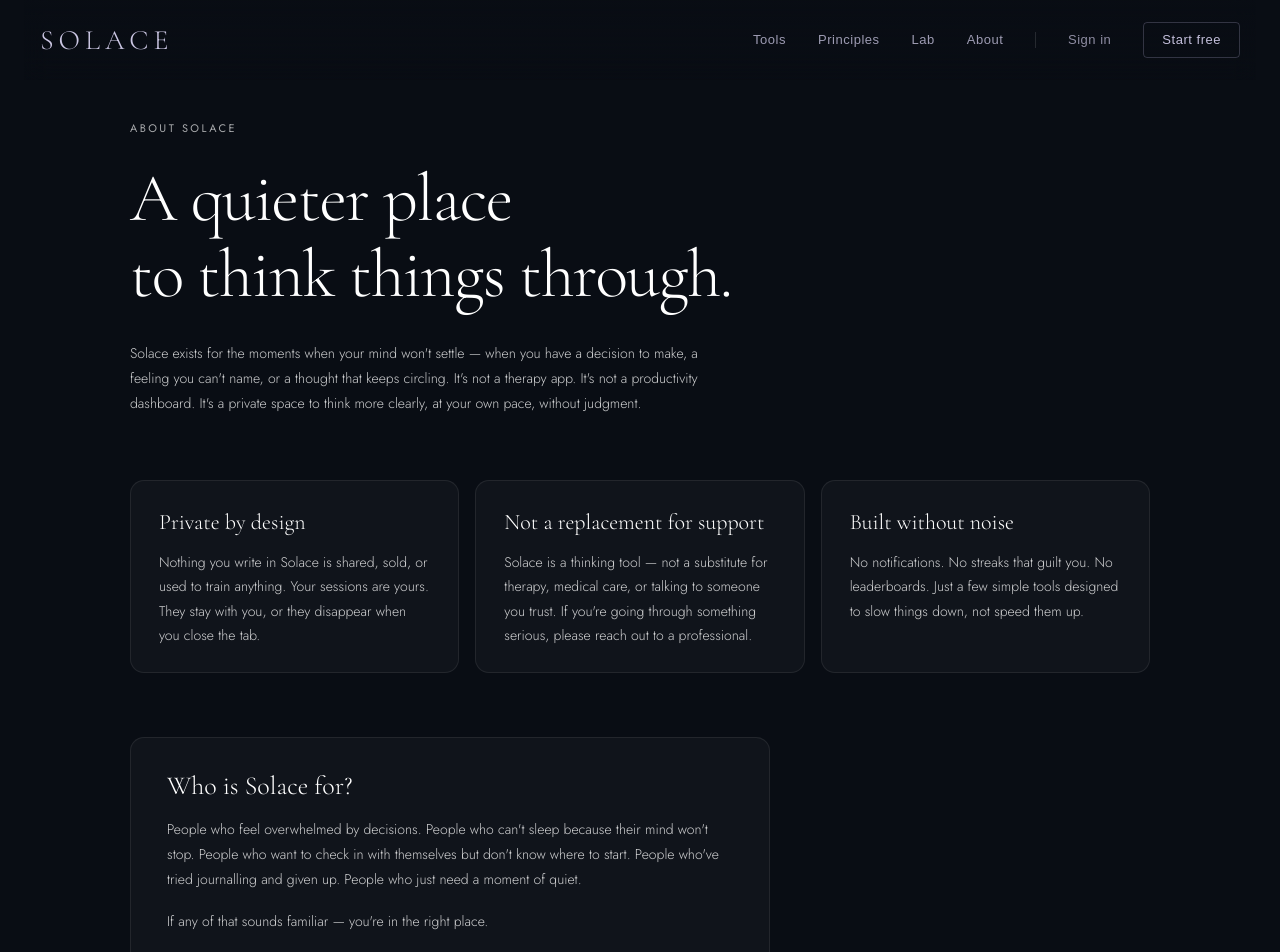
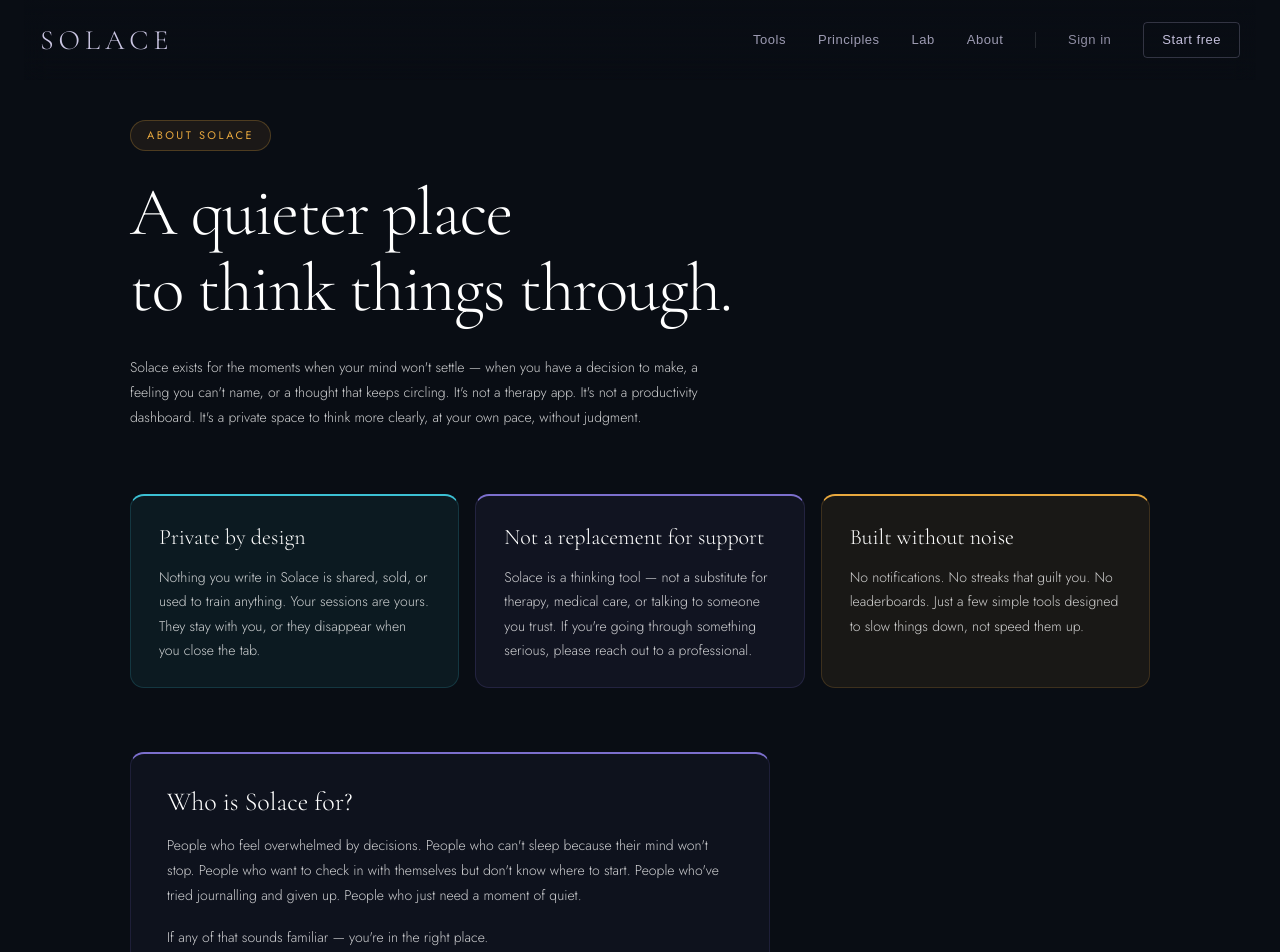
Before and after one commit to salsotk1973/solace, a Next.js app: page /about in a window 1280 px wide. Shown: the top 952 px of the page. Built offline with nearby package versions, Linux system fonts and the light colour scheme; no server answers.

Commit message:
Polish: colour accents on About + Principles, text readability fix on Lab

```diff
--- a/app/(main)/about/page.tsx
+++ b/app/(main)/about/page.tsx
@@ -1,11 +1,36 @@
 import { Metadata } from 'next'
 import PageShell from '@/components/PageShell'
-import { TEXT_COLOURS, FONT_SIZE } from '@/lib/design-tokens'
+import {
+  TEXT_COLOURS,
+  FONT_SIZE,
+  CATEGORY_COLOURS,
+  getToolColour,
+  glassBackground,
+  glassBorder,
+} from '@/lib/design-tokens'
 
 export const metadata: Metadata = {
   title: 'About Solace — A calmer way to think clearly',
   description: 'Solace is a private digital space to help you think more clearly, make decisions with less noise, and check in with yourself — without judgment.',
 }
+
+const cards = [
+  {
+    slug: 'breathing',
+    heading: 'Private by design',
+    body: 'Nothing you write in Solace is shared, sold, or used to train anything. Your sessions are yours. They stay with you, or they disappear when you close the tab.',
+  },
+  {
+    slug: 'choose',
+    heading: 'Not a replacement for support',
+    body: "Solace is a thinking tool — not a substitute for therapy, medical care, or talking to someone you trust. If you're going through something serious, please reach out to a professional.",
+  },
+  {
+    slug: 'focus',
+    heading: 'Built without noise',
+    body: 'No notifications. No streaks that guilt you. No leaderboards. Just a few simple tools designed to slow things down, not speed them up.',
+  },
+]
 
 export default function AboutPage() {
   return (
@@ -18,18 +43,23 @@ export default function AboutPage() {
         boxSizing: 'border-box',
       }}>
 
-        {/* Eyebrow */}
-        <p style={{
+        {/* Eyebrow pill */}
+        <div style={{
+          display: 'inline-flex',
+          padding: '6px 16px',
+          borderRadius: 999,
+          border: `0.5px solid rgba(${CATEGORY_COLOURS.clarity.rgb}, 0.25)`,
+          background: `rgba(${CATEGORY_COLOURS.clarity.rgb}, 0.08)`,
           fontFamily: "'Jost', sans-serif",
           fontWeight: 400,
           fontSize: `${FONT_SIZE.eyebrow}px`,
           letterSpacing: '0.22em',
-          textTransform: 'uppercase',
-          color: TEXT_COLOURS.secondary,
+          textTransform: 'uppercase' as const,
+          color: CATEGORY_COLOURS.clarity.hex,
           margin: '0 0 24px',
         }}>
           About Solace
-        </p>
+        </div>
 
         {/* Headline */}
         <h1 style={{
@@ -59,32 +89,20 @@ export default function AboutPage() {
           Solace exists for the moments when your mind won&apos;t settle — when you have a decision to make, a feeling you can&apos;t name, or a thought that keeps circling. It&apos;s not a therapy app. It&apos;s not a productivity dashboard. It&apos;s a private space to think more clearly, at your own pace, without judgment.
         </p>
 
-        {/* Section: What it is */}
+        {/* 3 info cards */}
         <div style={{
           display: 'grid',
           gridTemplateColumns: 'repeat(auto-fit, minmax(280px, 1fr))',
           gap: 16,
           marginBottom: 64,
         }}>
-          {[
-            {
-              heading: 'Private by design',
-              body: 'Nothing you write in Solace is shared, sold, or used to train anything. Your sessions are yours. They stay with you, or they disappear when you close the tab.',
-            },
-            {
-              heading: 'Not a replacement for support',
-              body: "Solace is a thinking tool — not a substitute for therapy, medical care, or talking to someone you trust. If you're going through something serious, please reach out to a professional.",
-            },
-            {
-              heading: 'Built without noise',
-              body: 'No notifications. No streaks that guilt you. No leaderboards. Just a few simple tools designed to slow things down, not speed them up.',
-            },
-          ].map(card => (
+          {cards.map(card => (
             <div key={card.heading} style={{
               borderRadius: 14,
               padding: '28px 28px 24px',
-              background: 'rgba(255,255,255,0.03)',
-              border: '0.5px solid rgba(255,255,255,0.08)',
+              background: glassBackground(card.slug, 0.07),
+              border: `0.5px solid ${glassBorder(card.slug, 0.18)}`,
+              borderTop: `2px solid ${getToolColour(card.slug)}`,
               boxSizing: 'border-box',
             }}>
               <h2 style={{
@@ -111,13 +129,14 @@ export default function AboutPage() {
           ))}
         </div>
 
-        {/* Section: Who it's for */}
+        {/* Who is Solace for? */}
         <div style={{
           maxWidth: 640,
           borderRadius: 14,
           padding: '32px 36px',
-          background: 'rgba(255,255,255,0.03)',
-          border: '0.5px solid rgba(255,255,255,0.08)',
+          background: glassBackground('choose', 0.05),
+          border: `0.5px solid ${glassBorder('choose', 0.15)}`,
+          borderTop: `2px solid ${CATEGORY_COLOURS.decide.hex}`,
           marginBottom: 64,
         }}>
           <h2 style={{
--- a/app/(main)/lab/page.tsx
+++ b/app/(main)/lab/page.tsx
@@ -4,6 +4,7 @@ import NewsletterForm from '@/components/lab/NewsletterForm'
 import LabCtaButton   from '@/components/lab/LabCtaButton'
 import PageShell      from '@/components/PageShell'
 import BgFlat         from '@/components/backgrounds/BgFlat'
+import { TEXT_COLOURS, FONT_SIZE, CATEGORY_COLOURS } from '@/lib/design-tokens'
 
 export default function LabPage() {
   const featured    = getFeaturedArticle()
@@ -32,10 +33,10 @@ export default function LabPage() {
             style={{
               fontFamily:    "'Jost', sans-serif",
               fontWeight:    400,
-              fontSize:      '10px',
+              fontSize:      `${FONT_SIZE.eyebrow}px`,
               letterSpacing: '0.28em',
               textTransform: 'uppercase',
-              color:         'rgba(130,112,200,0.42)',
+              color:         CATEGORY_COLOURS.decide.hex,
               margin:        '0 0 24px',
             }}
           >
@@ -64,9 +65,9 @@ export default function LabPage() {
             style={{
               fontFamily: "'Jost', sans-serif",
               fontWeight: 300,
-              fontSize:   '15px',
+              fontSize:   `${FONT_SIZE.body}px`,
               lineHeight: 1.8,
-              color:      'rgba(175,168,215,0.75)',
+              color:      TEXT_COLOURS.body,
               margin:     0,
               maxWidth:   '440px',
             }}
@@ -107,10 +108,10 @@ export default function LabPage() {
               style={{
                 fontFamily:    "'Jost', sans-serif",
                 fontWeight:    400,
-                fontSize:      '10px',
+                fontSize:      `${FONT_SIZE.eyebrow}px`,
                 letterSpacing: '0.28em',
                 textTransform: 'uppercase',
-                color:         'rgba(68,138,228,0.50)',
+                color:         CATEGORY_COLOURS.calm.hex,
                 margin:        '0 0 28px',
               }}
             >
@@ -137,9 +138,9 @@ export default function LabPage() {
               style={{
                 fontFamily: "'Jost', sans-serif",
                 fontWeight: 300,
-                fontSize:   '15px',
+                fontSize:   `${FONT_SIZE.body}px`,
                 lineHeight: 1.85,
-                color:      'rgba(140,180,225,0.50)',
+                color:      TEXT_COLOURS.body,
                 margin:     '0 0 48px',
                 maxWidth:   '480px',
                 marginLeft: 'auto',
@@ -172,10 +173,10 @@ export default function LabPage() {
             style={{
               fontFamily:    "'Jost', sans-serif",
               fontWeight:    400,
-              fontSize:      '10px',
+              fontSize:      `${FONT_SIZE.eyebrow}px`,
               letterSpacing: '0.28em',
               textTransform: 'uppercase',
-              color:         'rgba(200,168,80,0.48)',
+              color:         CATEGORY_COLOURS.clarity.hex,
               margin:        '0 0 20px',
             }}
           >
@@ -203,9 +204,9 @@ export default function LabPage() {
             style={{
               fontFamily: "'Jost', sans-serif",
               fontWeight: 300,
-              fontSize:   '14px',
+              fontSize:   `${FONT_SIZE.body}px`,
               lineHeight: 1.85,
-              color:      'rgba(185,172,140,0.58)',
+              color:      TEXT_COLOURS.body,
               margin:     '0 0 36px',
               maxWidth:   '380px',
             }}
--- a/app/(main)/principles/page.tsx
+++ b/app/(main)/principles/page.tsx
@@ -109,8 +109,10 @@ export default function PrinciplesPage() {
               display: 'grid',
               gridTemplateColumns: '64px 1fr',
               gap: 32,
-              padding: '36px 0',
+              padding: '36px 0 36px 24px',
               borderTop: '0.5px solid rgba(255,255,255,0.07)',
+              borderLeft: `2px solid ${p.colour}`,
+              marginLeft: -24,
               alignItems: 'start',
             }}>
               {/* Number */}
@@ -121,7 +123,7 @@ export default function PrinciplesPage() {
                 lineHeight: 1,
                 color: p.colour,
                 margin: '4px 0 0',
-                opacity: 0.7,
+                opacity: 0.9,
               }}>
                 {p.number}
               </p>
@@ -153,17 +155,19 @@ export default function PrinciplesPage() {
           ))}
         </div>
 
-        {/* Bottom rule */}
+        {/* Bottom disclaimer */}
         <div style={{
-          borderTop: '0.5px solid rgba(255,255,255,0.07)',
-          paddingTop: 48,
           marginTop: 4,
+          padding: '32px 28px',
+          borderRadius: 14,
+          background: 'rgba(255,255,255,0.02)',
+          border: '0.5px solid rgba(255,255,255,0.06)',
         }}>
           <p style={{
             fontFamily: "'Jost', sans-serif",
             fontWeight: 300,
-            fontSize: `${FONT_SIZE.body}px`,
-            lineHeight: 1.8,
+            fontSize: `${FONT_SIZE.metadata}px`,
+            lineHeight: 1.7,
             color: TEXT_COLOURS.secondary,
             margin: 0,
             maxWidth: 560,
```
